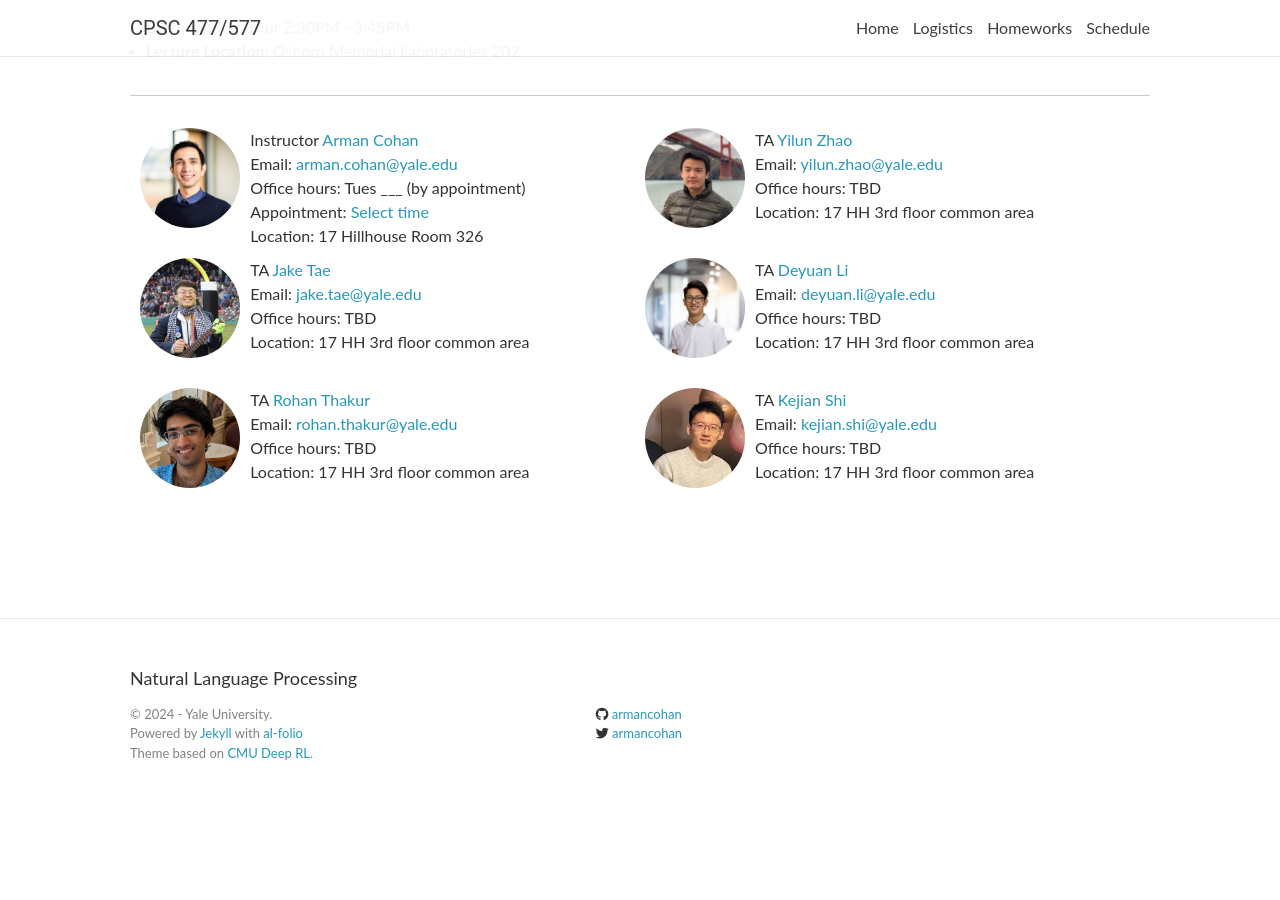
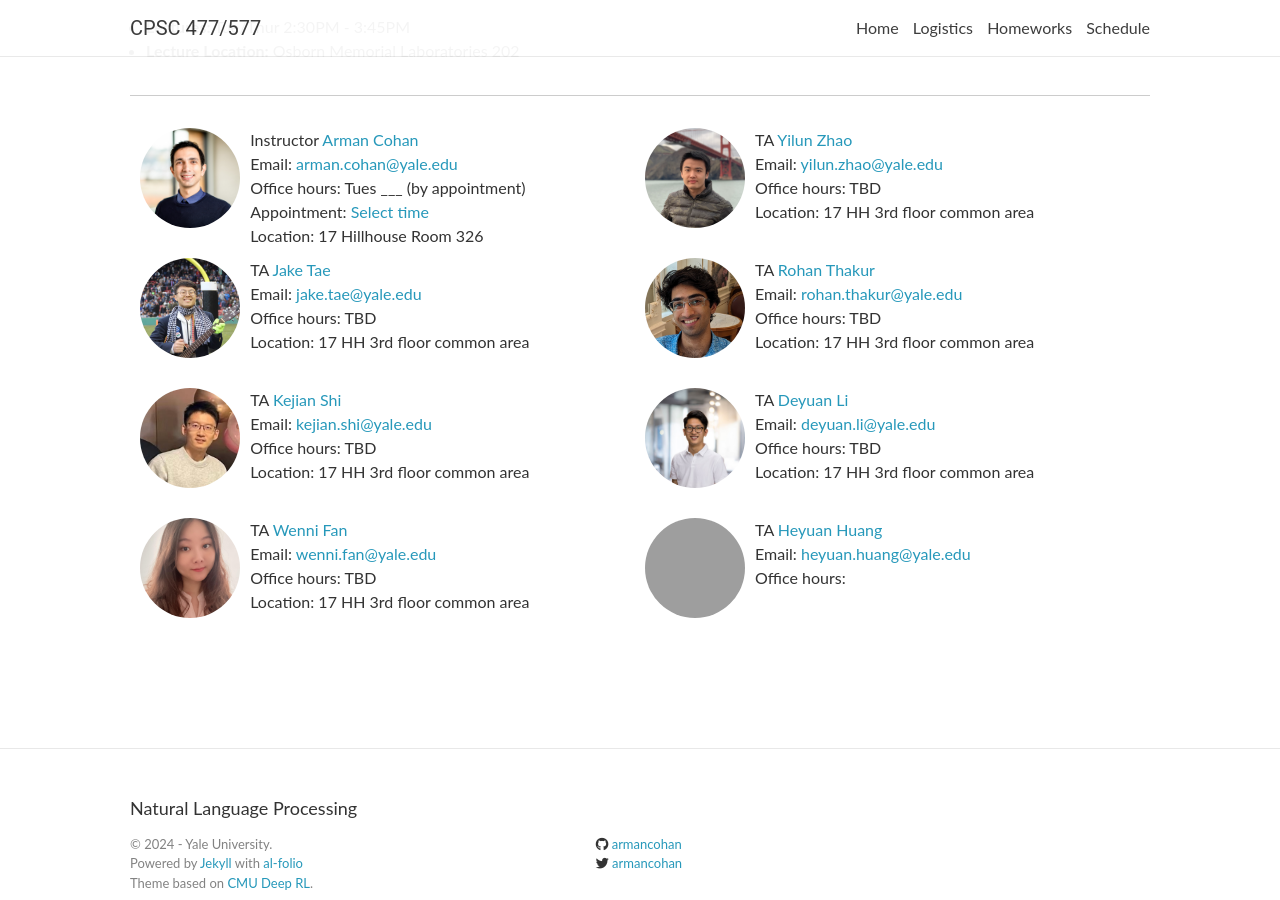
Before and after one commit to yilunzhao/cpsc477, a Jekyll site: the page built from _pages/about.md, in a window 1280 px wide and 900 px high, scrolled down 933 px. Built offline with Jekyll 4.4.1, drawn with Linux system fonts in a browser that asks for light colours; nearby versions of some CDN libraries; comment, search, counter and statistics services are not loaded; before the commit the page ends 1741 px from its top, so only the background shows below that; grey boxes are pictures that could not be loaded.

Commit message:
update staff info

```diff
--- a/_data/staff.yml
+++ b/_data/staff.yml
@@ -22,13 +22,6 @@ TAs:
     location: 17 HH 3rd floor common area
     image: staff/jake.jpg
 
-  - name: Deyuan Li
-    email: deyuan.li@yale.edu
-    url: https://www.linkedin.com/in/deyuan-li/
-    office-hours: TBD
-    location: 17 HH 3rd floor common area
-    image: staff/deyuan.jpg
-
   - name: Rohan Thakur
     email: rohan.thakur@yale.edu
     url: https://www.linkedin.com/in/rohan-thakur-8a471a293/
@@ -38,7 +31,26 @@ TAs:
 
   - name: Kejian Shi
     email: kejian.shi@yale.edu
-    url:
+    url: https://www.linkedin.com/in/kejian-shi/
     office-hours: TBD
     location: 17 HH 3rd floor common area
     image: staff/kejian.jpg
+
+  - name: Deyuan Li
+    email: deyuan.li@yale.edu
+    url: https://www.linkedin.com/in/deyuan-li/
+    office-hours: TBD
+    location: 17 HH 3rd floor common area
+    image: staff/deyuan.jpg
+
+  - name: Wenni Fan
+    email: wenni.fan@yale.edu
+    url: https://www.linkedin.com/in/wenni-fan-40a6161a5/
+    office-hours: TBD
+    location: 17 HH 3rd floor common area
+    image: staff/wenni.jpg
+
+  - name: Heyuan Huang
+    email: heyuan.huang@yale.edu
+    url:
+    image: staff/heyuan.jpg
```
Also changed, not shown: assets/img/staff/wenni.jpg (added), 1 other file.
